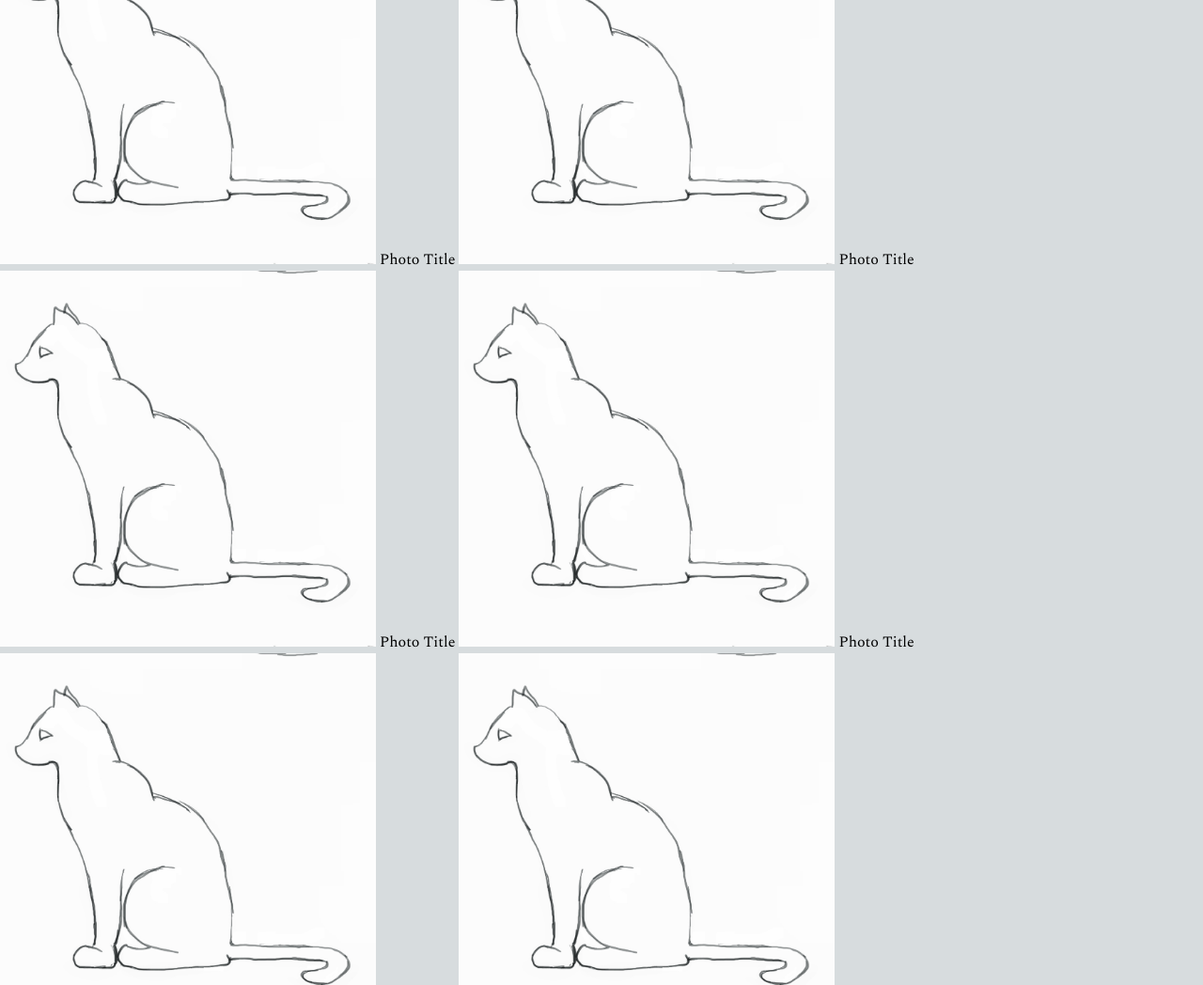
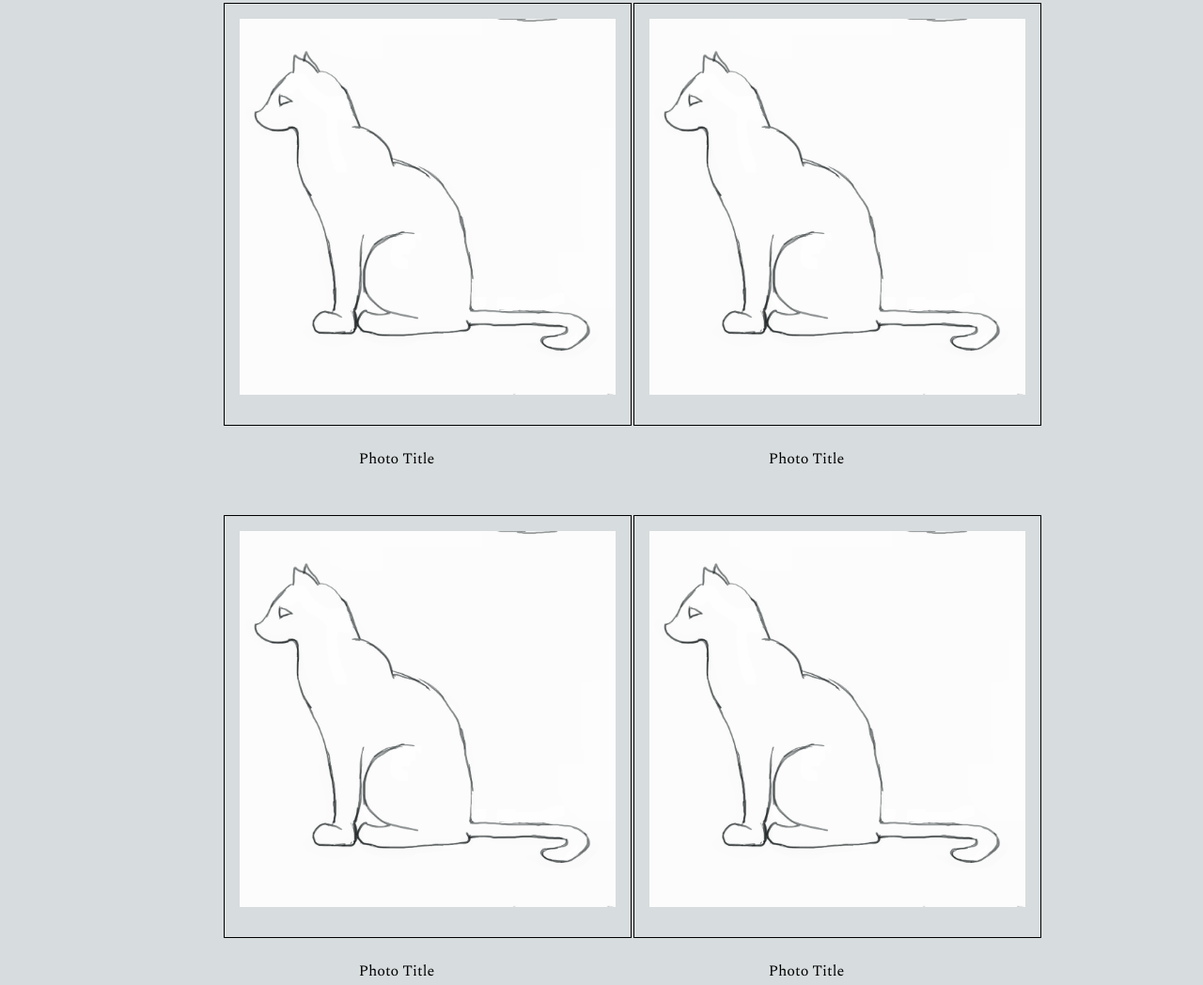
Before and after one commit to stephyacek/Black-Cat-Art, a plain HTML site: page index.html in a window 1280 px wide. Shown: the part 353-1401 px from the top of the page at 94% size. Drawn offline with nearby package versions, Linux system fonts and the light colour scheme; a web font is replaced by a local one.

Commit message:
Aligned photos with title text. #1

```diff
--- a/index.html
+++ b/index.html
@@ -13,28 +13,28 @@
     your favorite cat rendition below to your own home at <span class="company-name">Black Cat Art Prints.</span>
   </div>
   <div class="artwork">
-    <span class="photo-1"><img src="images/catfiller.jpg" />
+    <span class="product"><img src="images/catfiller.jpg" class="image-1"/>
       <span class="product-description">Photo Title</span>
     </span>
-    <span class="photo-2"><img src="images/catfiller.jpg" />
+    <span class="product"><img src="images/catfiller.jpg" class="image-2"/>
       <span class="product-description">Photo Title</span>
     </span>
-    <span class="photo-3"><img src="images/catfiller.jpg" />
+    <span class="product"><img src="images/catfiller.jpg" class="image-3"/>
       <span class="product-description">Photo Title</span>
     </span>
-    <span class="photo-4"><img src="images/catfiller.jpg" />
+    <span class="product"><img src="images/catfiller.jpg" class="image-4"/>
       <span class="product-description">Photo Title</span>
     </span>
-    <span class="photo-5"><img src="images/catfiller.jpg" />
+    <span class="product"><img src="images/catfiller.jpg" class="image-5"/>
       <span class="product-description">Photo Title</span>
     </span>
-    <span class="photo-6"><img src="images/catfiller.jpg" />
+    <span class="product"><img src="images/catfiller.jpg" class="image-6"/>
       <span class="product-description">Photo Title</span>
     </span>
-    <span class="photo-7"><img src="images/catfiller.jpg" />
+    <span class="product"><img src="images/catfiller.jpg" class="image-7"/>
       <span class="product-description">Photo Title</span>
     </span>
-    <span class="photo-8"><img src="images/catfiller.jpg" />
+    <span class="product"><img src="images/catfiller.jpg" class="image-8"/>
       <span class="product-description">Photo Title</span>
     </span>
   </div>
--- a/styles.css
+++ b/styles.css
@@ -1,7 +1,6 @@
 body {
   background-color: #d7dcde;
   font-family: 'Spectral', serif;
-  margin: 0 auto;
 }
 
 header {
@@ -25,6 +24,24 @@ header {
   font-weight: 600;
 }
 
-div img {
+.artwork {
+  margin: 50px;
+  padding: 2rem;
+  text-align: center;
+}
+
+.artwork img {
+  max-height: 400px;
+  padding: 1rem 1rem 2rem;
+  height: 400px;
+  width: 400px;
+  margin: 1rem;
+  border: 1px solid black;
+}
+
+.product {
+  padding: 1rem;
   max-width: 400px;
+  display: inline-block;
+  text-align: center;
 }
```
